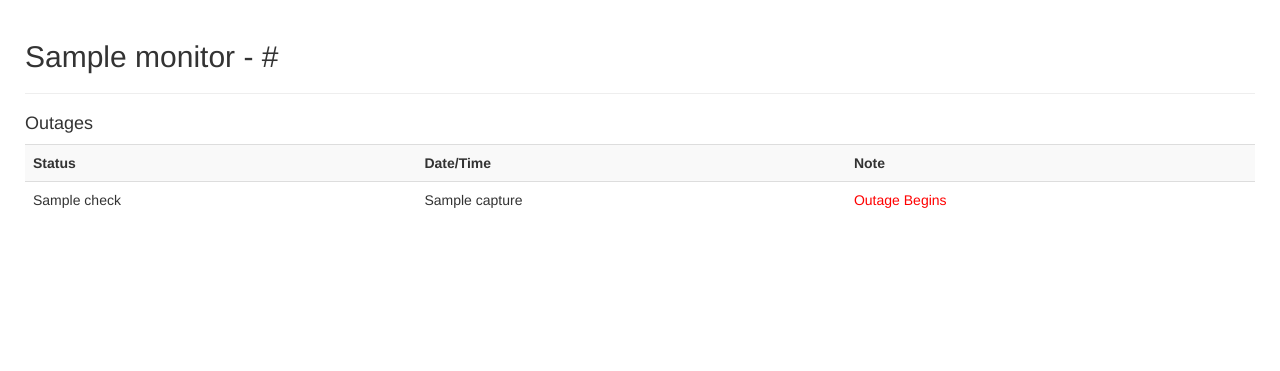
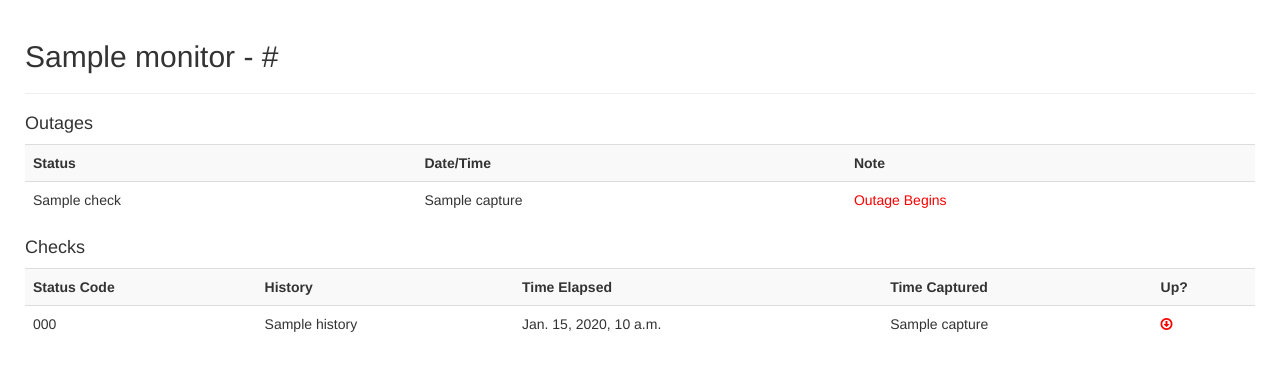
Before and after one commit to ajrbyers/mondroid, a Django app: template src/templates/monitor/info.html in a window 1280 px wide. Shown: the part 50-421 px from the top of the page. Run offline with Django 3.2, Linux system fonts and the light colour scheme; the template is opened without the code that fills it: most values are stand-ins (such as "Sample title", 1, 10 or a date in 2020); some libraries are stand-ins or nearby versions.

Commit message:
The last 10 checks are now also displayed.

```diff
--- a/src/monitor/views.py
+++ b/src/monitor/views.py
@@ -37,7 +37,7 @@ def dashboard(request):
 def info(request, monitor_id):
 
 	monitor = get_object_or_404(models.Monitor, pk=monitor_id)
-	check_list = models.Check.objects.filter(monitor=monitor)[:10]
+	check_list = models.Check.objects.filter(monitor=monitor).order_by('-capture')[:10]
 	downtime_list = models.DownTime.objects.filter(monitor=monitor).order_by('-starts')[:5]
 
 	context = {
--- a/src/templates/monitor/info.html
+++ b/src/templates/monitor/info.html
@@ -26,4 +26,25 @@
 		{% endfor %}
 	</table>
 	{% endfor %}
+
+	<h4> Checks</h4>
+	<table class="table table-striped">
+		<tr>
+			<th>Status Code</th>
+			<th>History</th>
+			<th>Time Elapsed</th>
+			<th>Time Captured</th>
+			<th>Up?</th>
+		</tr>
+		{% for check in check_list %}
+		<tr>
+			<td>{{ check.status_code }}</td>
+			<td>{{ check.history }}</td>
+			<td>{{ check.elapsed_time }}</td>
+			<td>{{ check.capture }}</td>
+			<td>{% if check.up %}<i style="color:green" class="fa fa-arrow-circle-o-up"></i>{% else %}<i style="color:red" class="fa fa-arrow-circle-o-down"></i>{% endif %}</td>
+		</tr>
+		{% endfor %}
+	</table>
+
 {% endblock content %}
```
